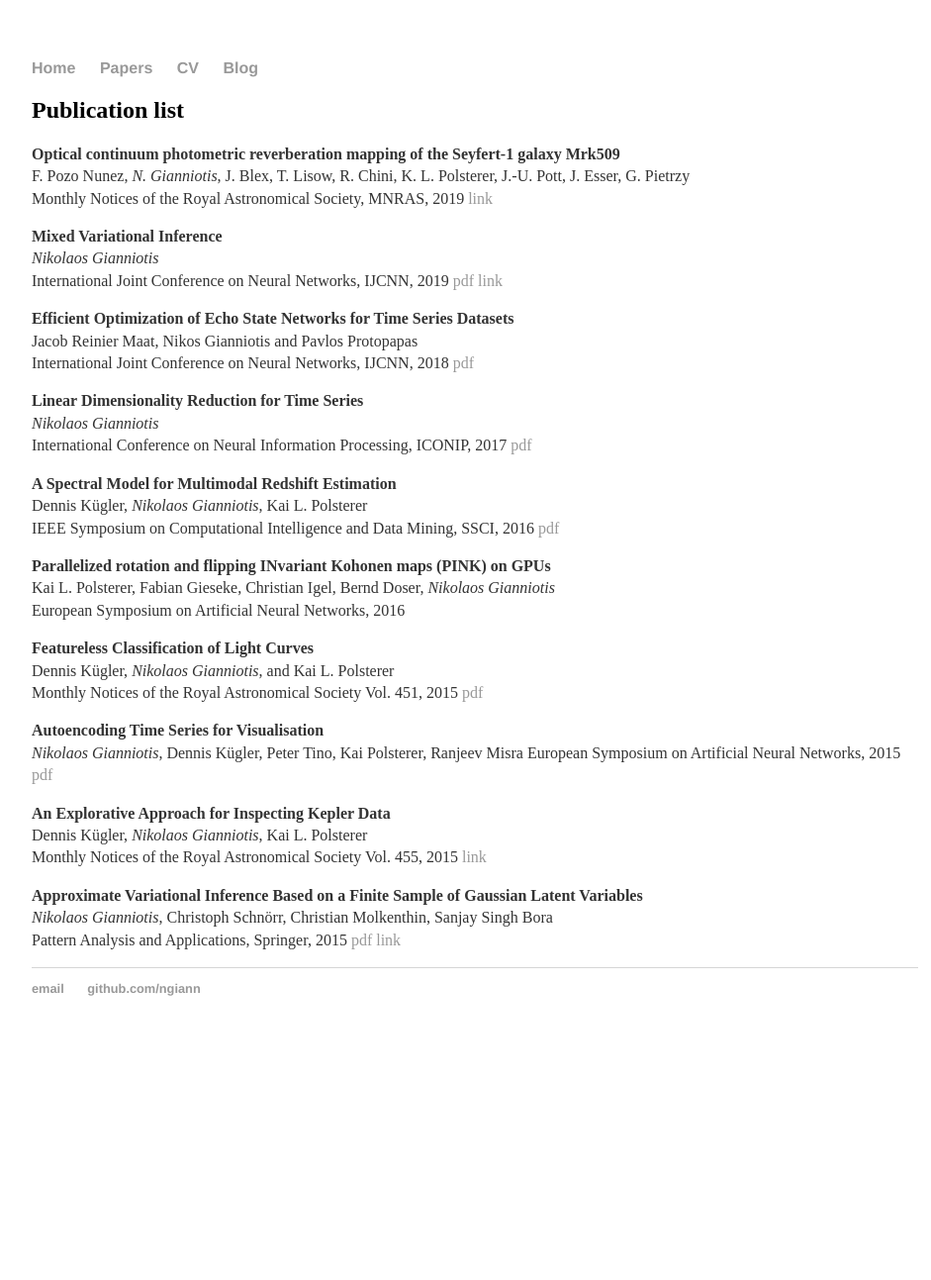
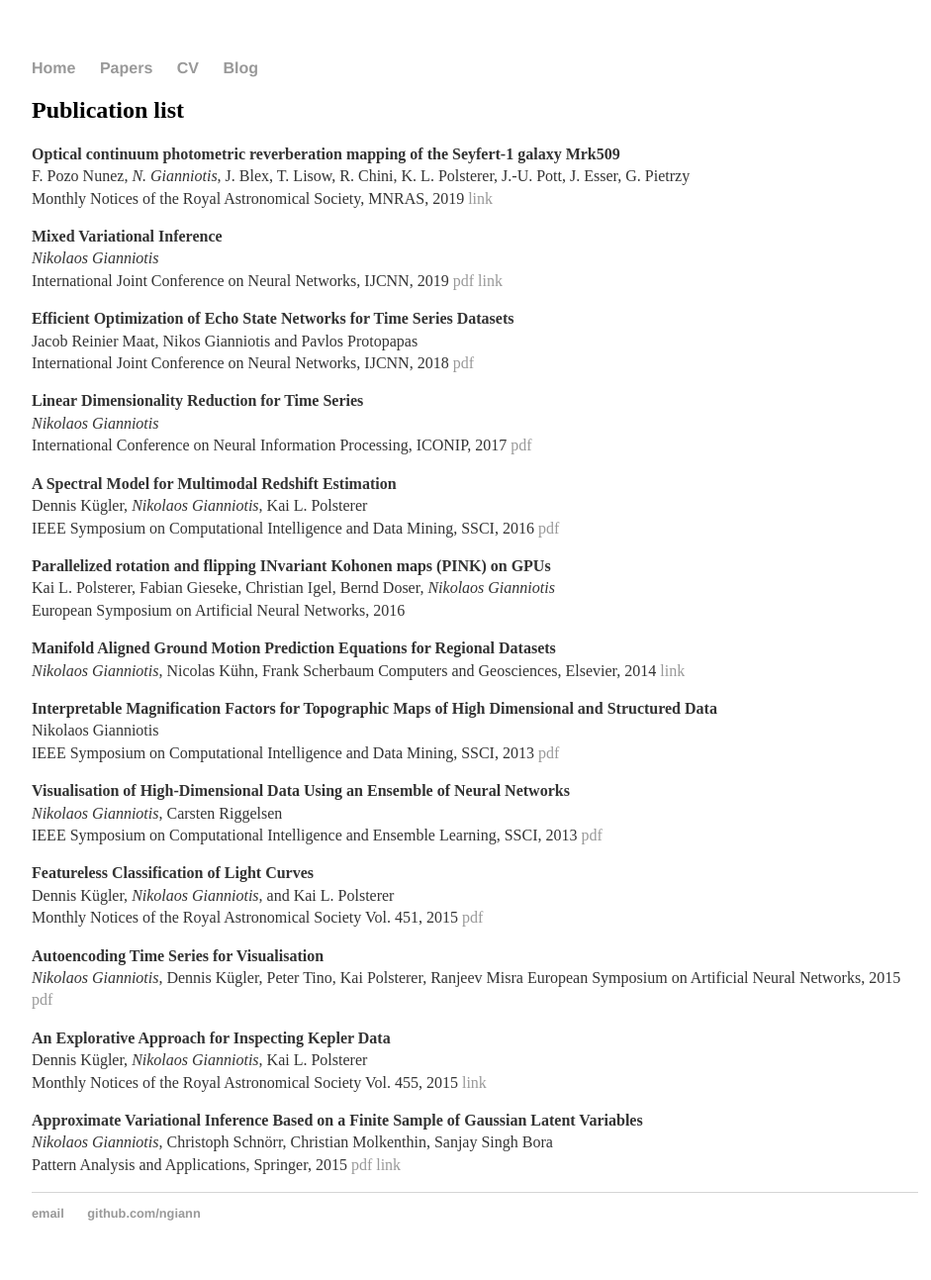
Before and after one commit to ngiann/ngiann.github.io, a Jekyll site: the page built from papers/index.md, in a window 1280 px wide. Shown: the whole page at 99% size, without its empty margins (160-1101 px from the left). Built offline with Jekyll 4.4.1, drawn with Linux system fonts in a browser that asks for light colours; before the commit the page ends 1066 px from its top, so only the background shows below that.

Commit message:
Update index.md

```diff
--- a/papers/index.md
+++ b/papers/index.md
@@ -29,6 +29,18 @@ IEEE Symposium on Computational Intelligence and Data Mining, SSCI, 2016 [pdf](h
 Kai L. Polsterer, Fabian Gieseke, Christian Igel, Bernd Doser, *Nikolaos Gianniotis*\
 European Symposium on Artificial Neural Networks, 2016
 
+**Manifold Aligned Ground Motion Prediction Equations for Regional Datasets**\
+*Nikolaos Gianniotis*, Nicolas Kühn, Frank Scherbaum
+Computers and Geosciences, Elsevier, 2014 [link](http://www.sciencedirect.com/science/article/pii/S0098300414001009)
+
+**Interpretable Magnification Factors for Topographic Maps of High Dimensional and Structured Data**\
+Nikolaos Gianniotis\
+IEEE Symposium on Computational Intelligence and Data Mining, SSCI, 2013 [pdf](https://www.dropbox.com/s/0hhp365pmdlr7sm/SSCI2013%20-%20Interpretable%20Magnification%20Factors.pdf?dl=0)
+
+**Visualisation of High-Dimensional Data Using an Ensemble of Neural Networks**\
+*Nikolaos Gianniotis*, Carsten Riggelsen\
+IEEE Symposium on Computational Intelligence and Ensemble Learning, SSCI, 2013 [pdf](https://www.dropbox.com/s/l5gjr9nmn8bss9r/SSCI2013%20-%20Visualisation%20of%20High-Dimensional%20Data.pdf?dl=0)
+
 
 **Featureless Classification of Light Curves**\
 Dennis Kügler, *Nikolaos Gianniotis*, and Kai L. Polsterer\
```
